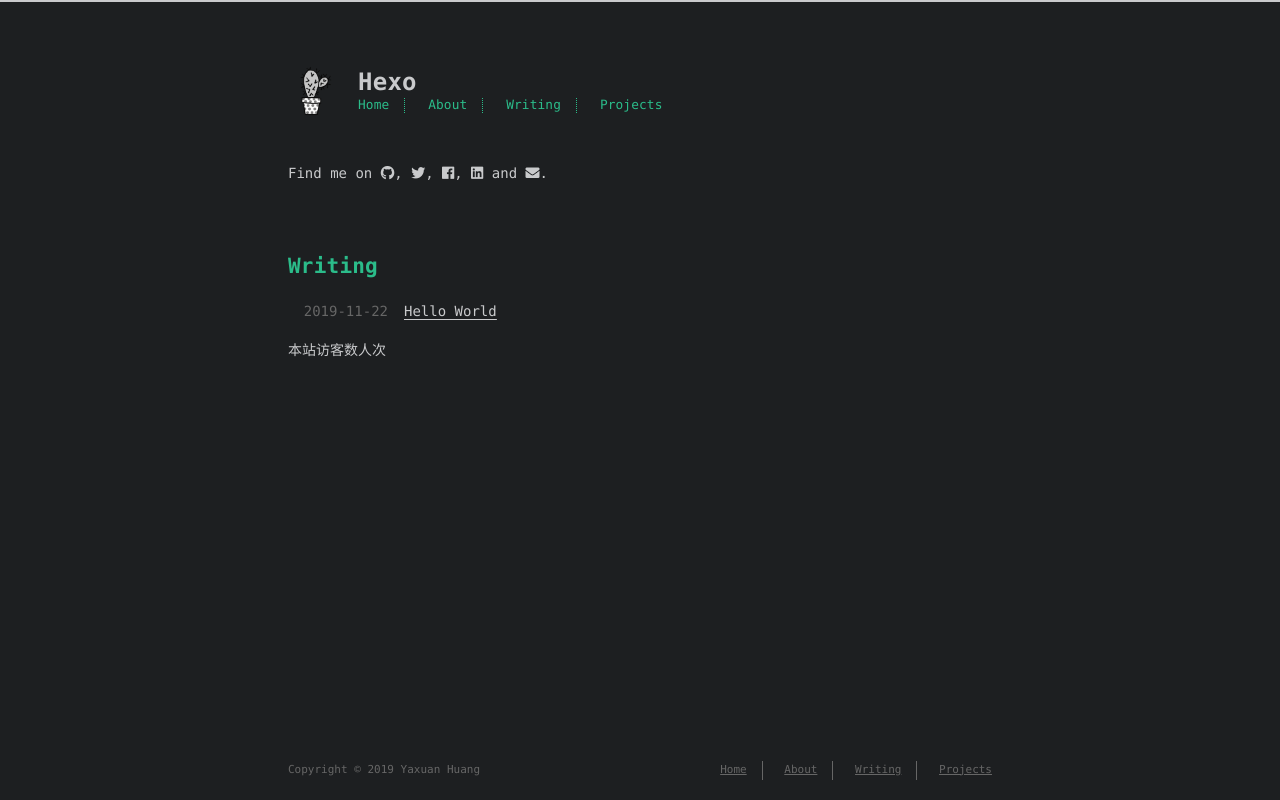
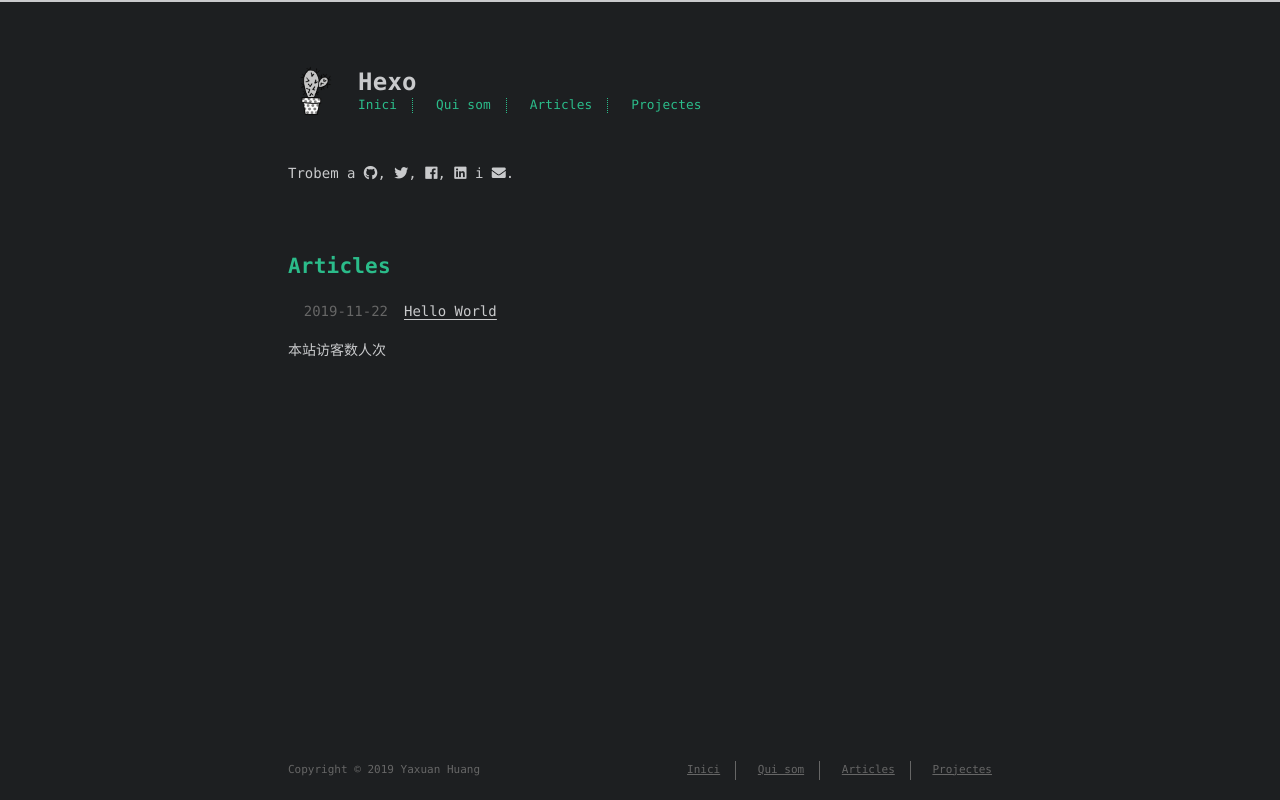
Before and after one commit to justacar/wendysblog.github.io, a plain HTML site: page index.html in a window 1280 px wide. Drawn offline with Linux system fonts and the light colour scheme; some packages are replaced by stand-ins of ours; a script that the page names is missing; a web font is replaced by a local one.

Commit message:
Site updated: 2019-11-23 19:27:16

```diff
--- a/index.html
+++ b/index.html
@@ -63,13 +63,13 @@
         <a href="#"><i class="fas fa-bars fa-2x"></i></a>
       </li>
 
-        <li><a href="/wendysblog.github.io/">Home</a></li>
+        <li><a href="/wendysblog.github.io/">Inici</a></li>
 
-        <li><a href="/wendysblog.github.io/about/">About</a></li>
+        <li><a href="/wendysblog.github.io/about/">Qui som</a></li>
 
-        <li><a href="/wendysblog.github.io/archives/">Writing</a></li>
+        <li><a href="/wendysblog.github.io/archives/">Articles</a></li>
 
-        <li><a href="/wendysblog.github.io/projects_url">Projects</a></li>
+        <li><a href="/wendysblog.github.io/projects_url">Projectes</a></li>
 
     </ul>
   </div>
@@ -80,7 +80,7 @@
 
 
     <p>
-      Find me on
+      Trobem a
 
 
 
@@ -113,7 +113,7 @@
             <i class="fab fa-linkedin"></i><!--
       ---></a><!--
     ---><!--
-    ---> and
+    ---> i
 
 
 
@@ -129,7 +129,7 @@
 </section>
 
 <section id="writing">
-  <span class="h1"><a href="/wendysblog.github.io/archives">Writing</a></span>
+  <span class="h1"><a href="/wendysblog.github.io/archives">Articles</a></span>
 
   <ul class="post-list">
 
@@ -172,13 +172,13 @@
     <nav>
       <ul>
 
-          <li><a href="/wendysblog.github.io/">Home</a></li>
+          <li><a href="/wendysblog.github.io/">Inici</a></li>
 
-          <li><a href="/wendysblog.github.io/about/">About</a></li>
+          <li><a href="/wendysblog.github.io/about/">Qui som</a></li>
 
-          <li><a href="/wendysblog.github.io/archives/">Writing</a></li>
+          <li><a href="/wendysblog.github.io/archives/">Articles</a></li>
 
-          <li><a href="/wendysblog.github.io/projects_url">Projects</a></li>
+          <li><a href="/wendysblog.github.io/projects_url">Projectes</a></li>
 
       </ul>
     </nav>
```
Also changed, not shown: 2019/11/22/hello-world/index.html (+19 -19 lines), archives/2019/11/index.html (+9 -9 lines), archives/2019/index.html (+9 -9 lines), archives/index.html (+9 -9 lines).
